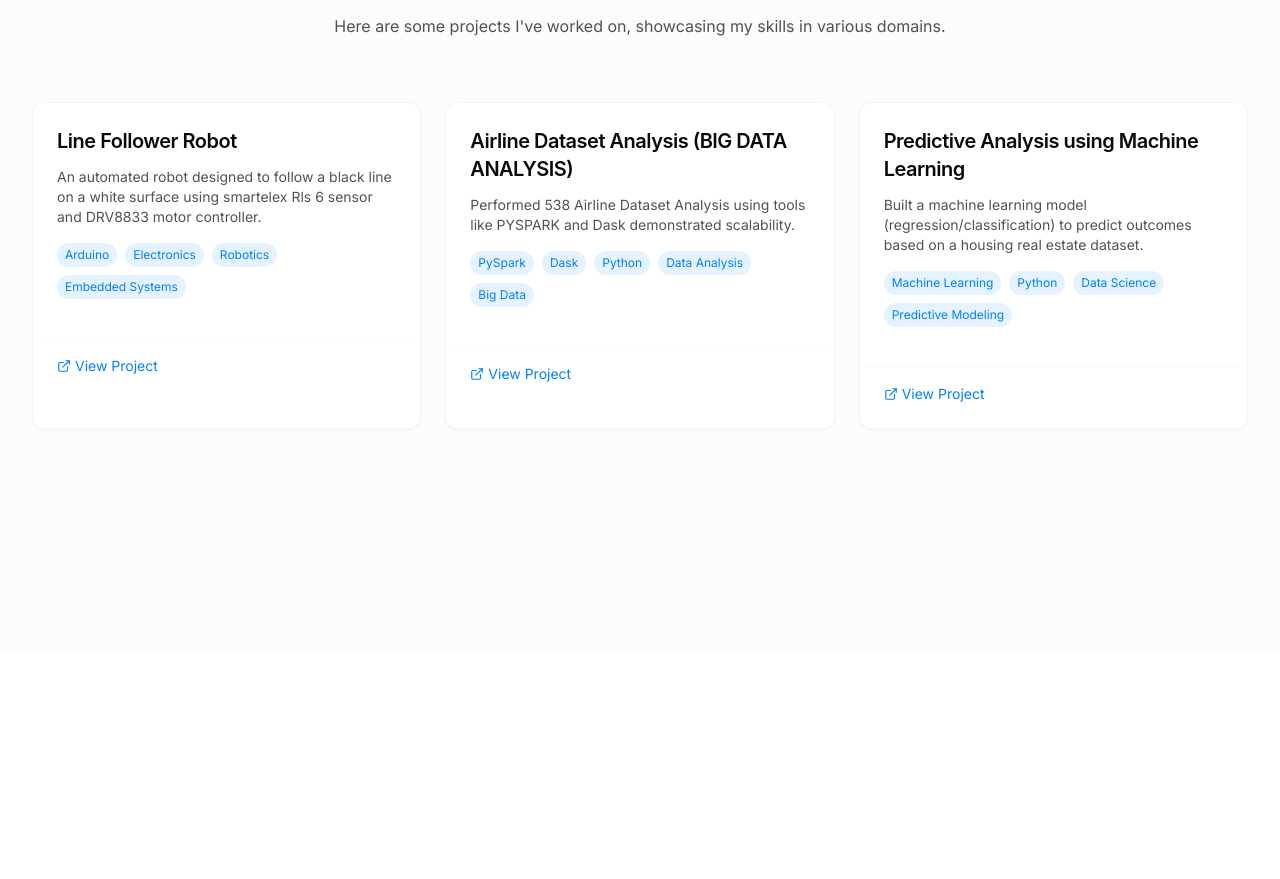
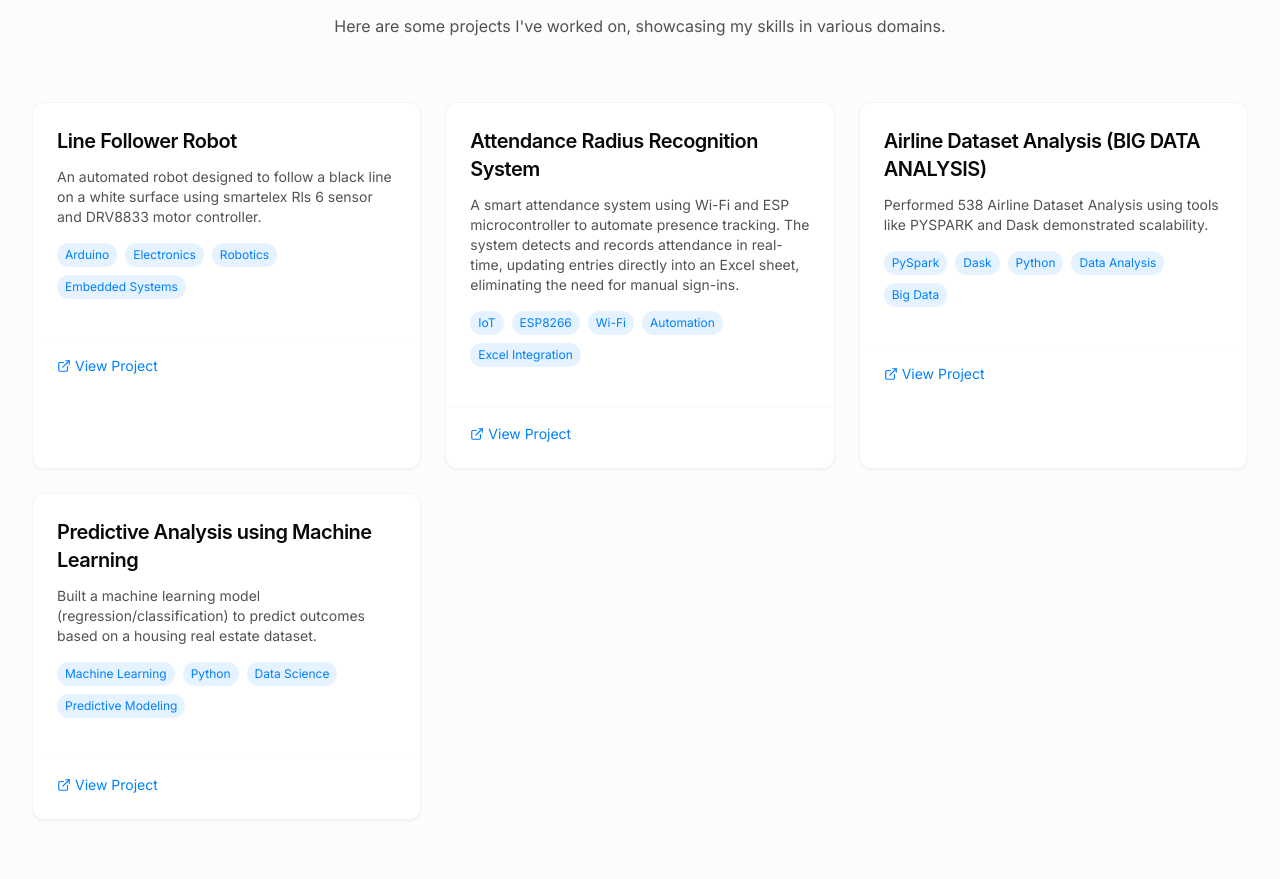
Before and after one commit to swapnilwaghmare2004/swapnil-portfolio-builder, a React (Vite) app: page / in a window 1280 px wide. Shown: the part 5300-6179 px from the top of the page. Built offline with nearby package versions, Linux system fonts and the light colour scheme.

Commit message:
Add Attendance Radius Project
Add project details for Attendance Radius Recognition System.

```diff
--- a/src/components/Projects.tsx
+++ b/src/components/Projects.tsx
@@ -71,6 +71,13 @@ const Projects = () => {
       delay: 0.1
     },
     {
+      title: "Attendance Radius Recognition System",
+      description: "A smart attendance system using Wi-Fi and ESP microcontroller to automate presence tracking. The system detects and records attendance in real-time, updating entries directly into an Excel sheet, eliminating the need for manual sign-ins.",
+      link: "https://drive.google.com/file/d/10KGfYYeldbV-Bis787QCX0NvFTHmESzC/view?usp=sharing",
+      technologies: ["IoT", "ESP8266", "Wi-Fi", "Automation", "Excel Integration"],
+      delay: 0.15
+    },
+    {
       title: "Airline Dataset Analysis (BIG DATA ANALYSIS)",
       description: "Performed 538 Airline Dataset Analysis using tools like PYSPARK and Dask demonstrated scalability.",
       link: "https://colab.research.google.com/drive/13pSw5LUdEeUdBIvx0zEIUFPpJMUxu8xL?usp=sharing",
```
